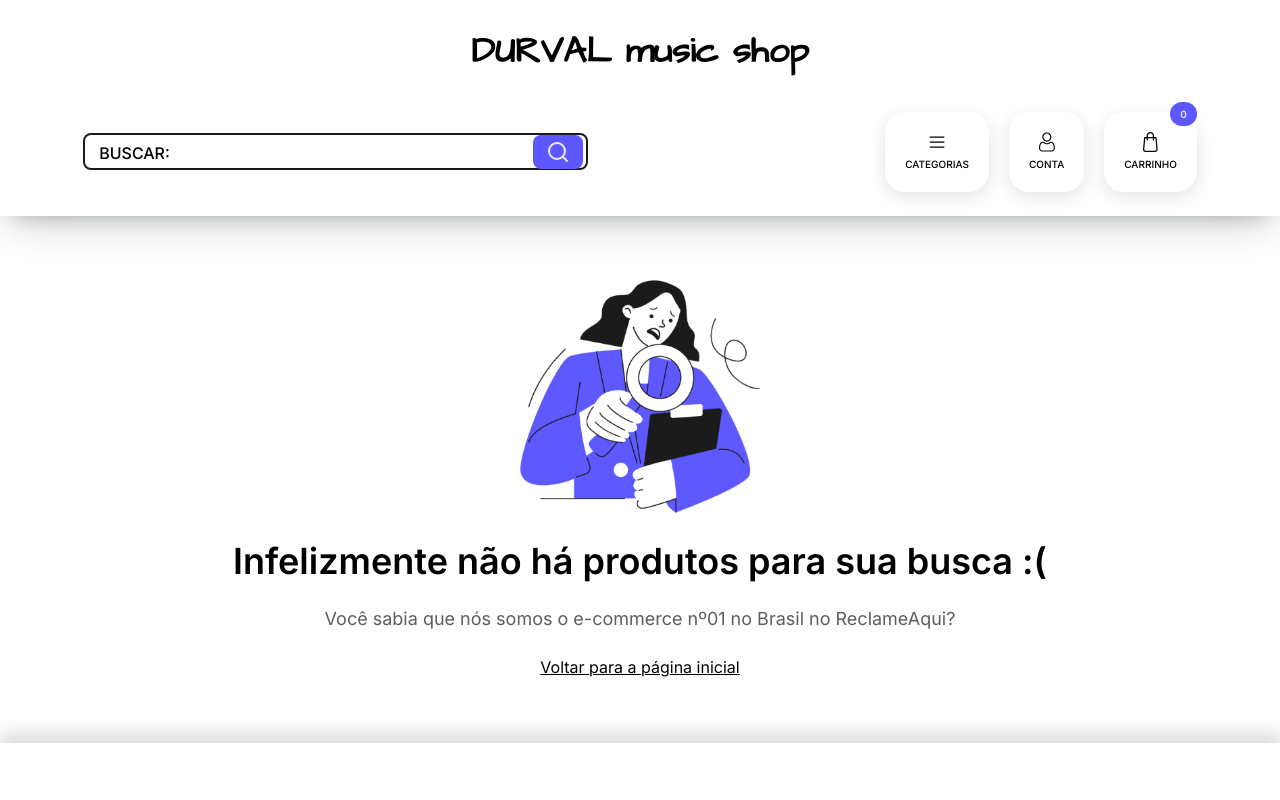
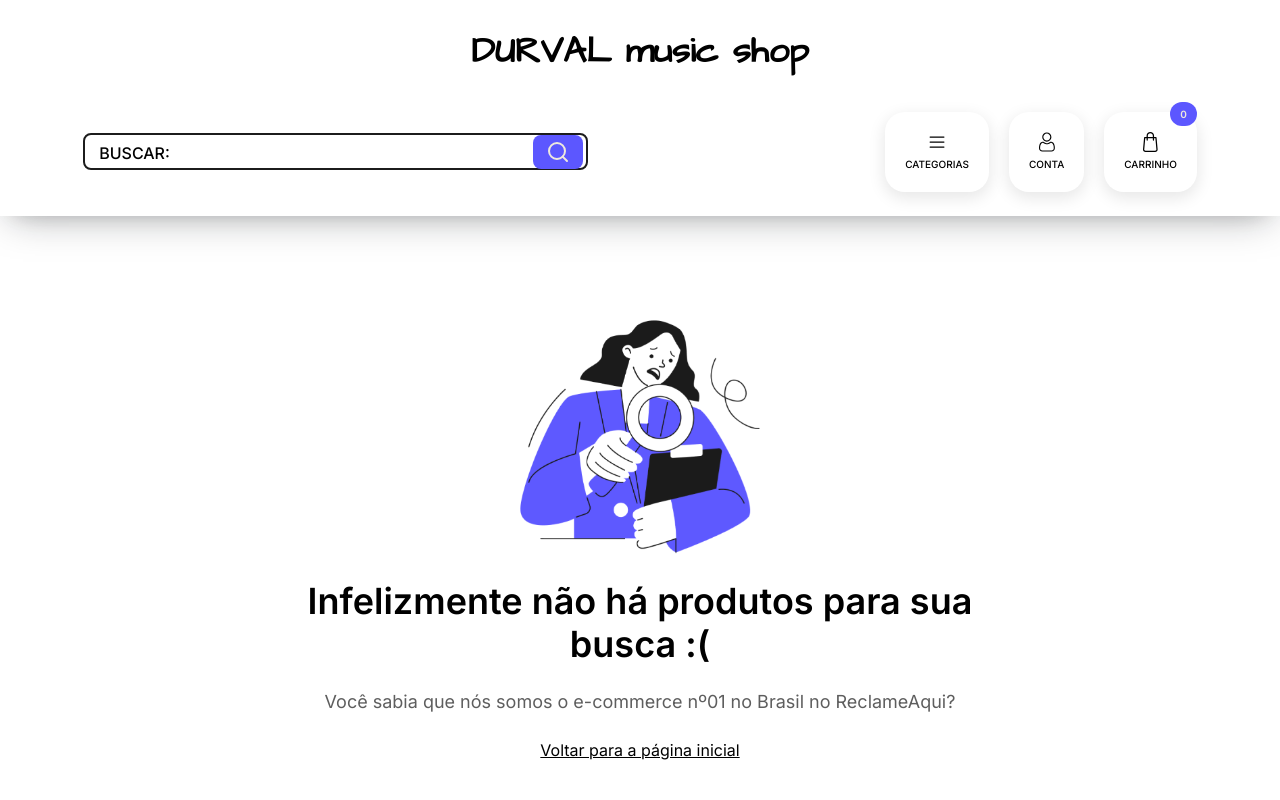
Before and after one commit to brunomoleta/durval-music-shop-client, a React (Vite) app: page /brand/1 in a window 1280 px wide. Shown: the top 800 px of the page. Built offline with nearby package versions, Linux system fonts and the light colour scheme.

Commit message:
Update Catalog component with Wrapper styling
The Catalog component has been wrapped with a styled Wrapper component for better layout.

```diff
--- a/src/components/Catalog/Catalog.tsx
+++ b/src/components/Catalog/Catalog.tsx
@@ -5,6 +5,7 @@ import { useEffect } from "react";
 import { useParams } from "react-router-dom";
 import { IUserContext } from "../../types/user";
 import RenderProducts from "../RenderProducts";
+import { Wrapper } from "../../styled-components/AllProducts.styles.ts";
 
 function Catalog() {
   const { allProducts, searchProduct } =
@@ -24,7 +25,13 @@ function Catalog() {
     }
   }, []);
 
-  return <>{allProducts && <RenderProducts products={allProducts} />}</>;
+  return (
+    <Wrapper>
+      {allProducts && (
+        <RenderProducts hasPagination={false} products={allProducts} />
+      )}
+    </Wrapper>
+  );
 }
 
 export default Catalog;
```
